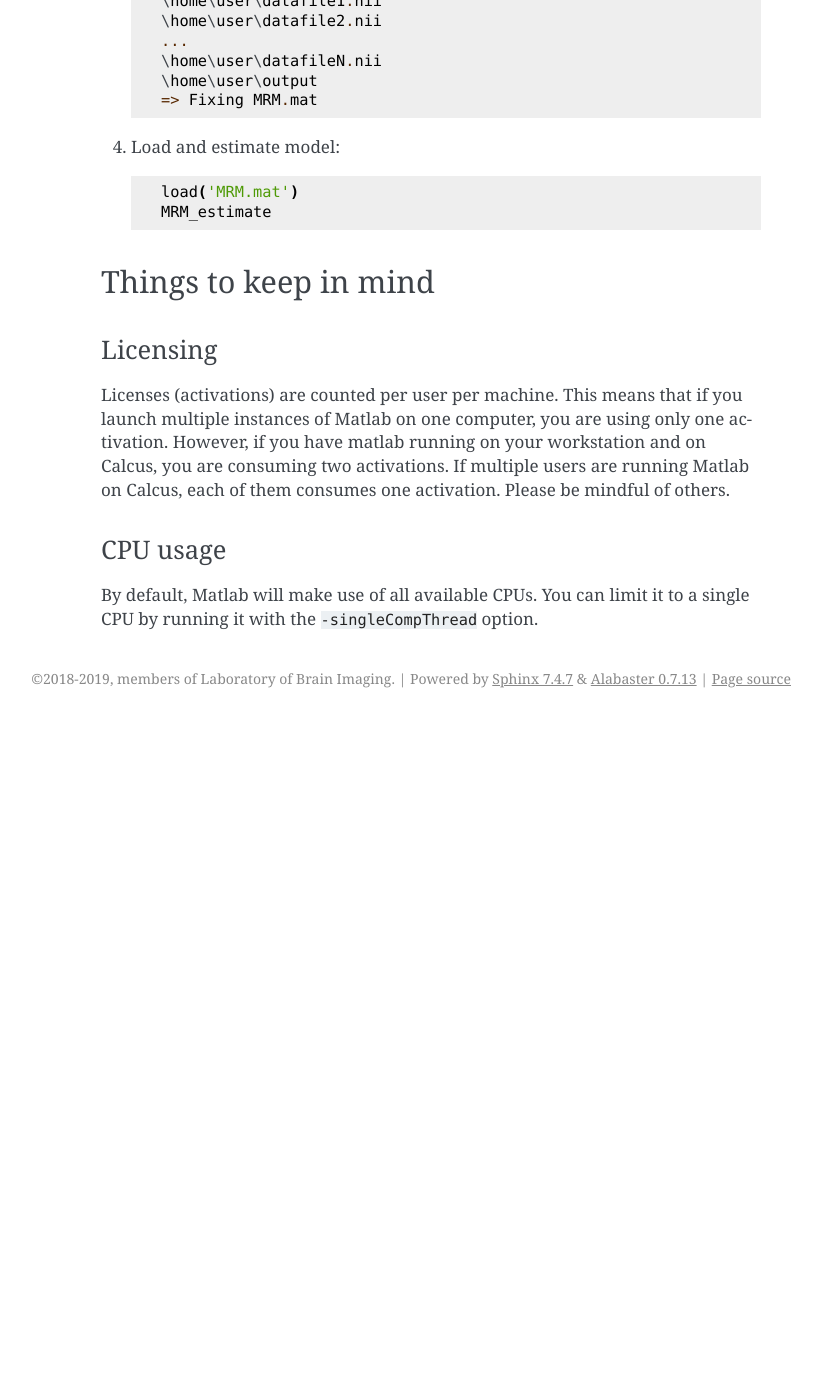
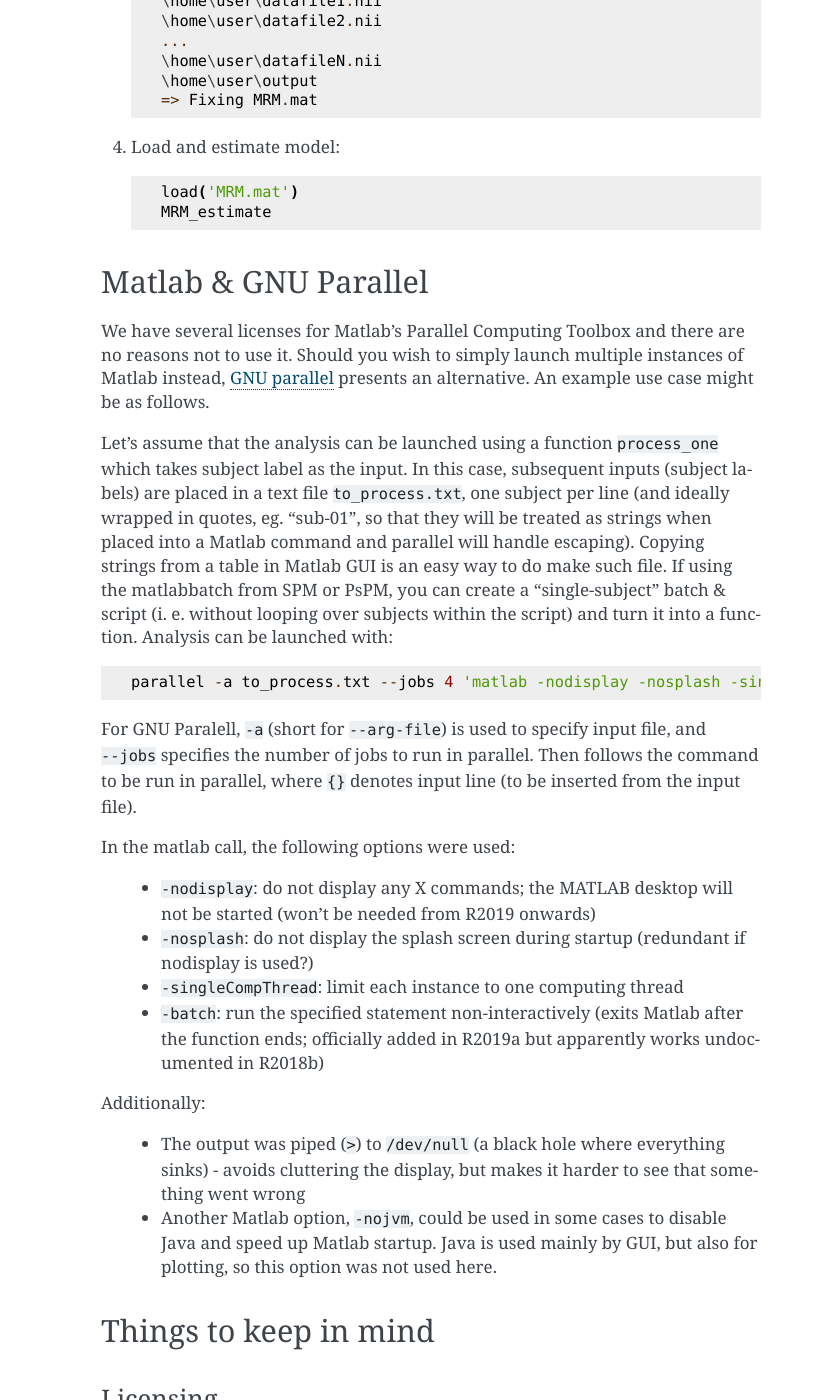
Before and after one commit to nencki-lobi/lobi-inhouse, a Sphinx documentation site: the page built from docs/matlab.rst, in a window 1280 px wide and 1400 px high, scrolled down 938 px. Shown: the whole window, without its empty margins (319-1141 px from the left). Built offline with Sphinx 7.4.7, drawn with Linux system fonts in a browser that asks for light colours; before the commit the page ends 1656 px from its top, so only the background shows below that; some of the changed text lies outside the part shown.

Commit message:
Add example of combining Matlab with GNU Parallel

```diff
--- a/docs/matlab.rst
+++ b/docs/matlab.rst
@@ -41,6 +41,28 @@ MRM is pretty RAM demanding. It can be very efficient to estimate your model on
     load('MRM.mat')
     MRM_estimate
 
+Matlab & GNU Parallel
+---------------------
+
+We have several licenses for Matlab's Parallel Computing Toolbox and there are no reasons not to use it. Should you wish to simply launch multiple instances of Matlab instead, `GNU parallel <https://www.gnu.org/software/parallel/>`_ presents an alternative. An example use case might be as follows.
+
+Let's assume that the analysis can be launched using a function ``process_one`` which takes subject label as the input. In this case, subsequent inputs (subject labels) are placed in a text file ``to_process.txt``, one subject per line (and ideally wrapped in quotes, eg. "sub-01", so that they will be treated as strings when placed into a Matlab command and parallel will handle escaping). Copying strings from a table in Matlab GUI is an easy way to do make such file. If using the matlabbatch from SPM or PsPM, you can create a "single-subject" batch & script (i. e. without looping over subjects within the script) and turn it into a function. Analysis can be launched with::
+
+  parallel -a to_process.txt --jobs 4 'matlab -nodisplay -nosplash -singleCompThread -batch "process_one({})" > /dev/null'
+
+For GNU Paralell, ``-a`` (short for ``--arg-file``) is used to specify input file, and ``--jobs`` specifies the number of jobs to run in parallel. Then follows the command to be run in parallel, where ``{}`` denotes input line (to be inserted from the input file).
+
+In the matlab call, the following options were used:
+
+  * ``-nodisplay``: do not display any X commands; the MATLAB desktop will not be started (won't be needed from R2019 onwards)
+  * ``-nosplash``: do not display the splash screen during startup (redundant if nodisplay is used?)
+  * ``-singleCompThread``: limit each instance to one computing thread
+  * ``-batch``: run the specified statement non-interactively (exits Matlab after the function ends; officially added in  R2019a but apparently works undocumented in R2018b)
+
+Additionally:
+
+  * The output was piped (``>``) to ``/dev/null`` (a black hole where everything sinks) - avoids cluttering the display, but makes it harder to see that something went wrong
+  * Another Matlab option, ``-nojvm``, could be used in some cases to disable Java and speed up Matlab startup. Java is used mainly by GUI, but also for plotting, so this option was not used here.
 
 Things to keep in mind
 ----------------------
```
